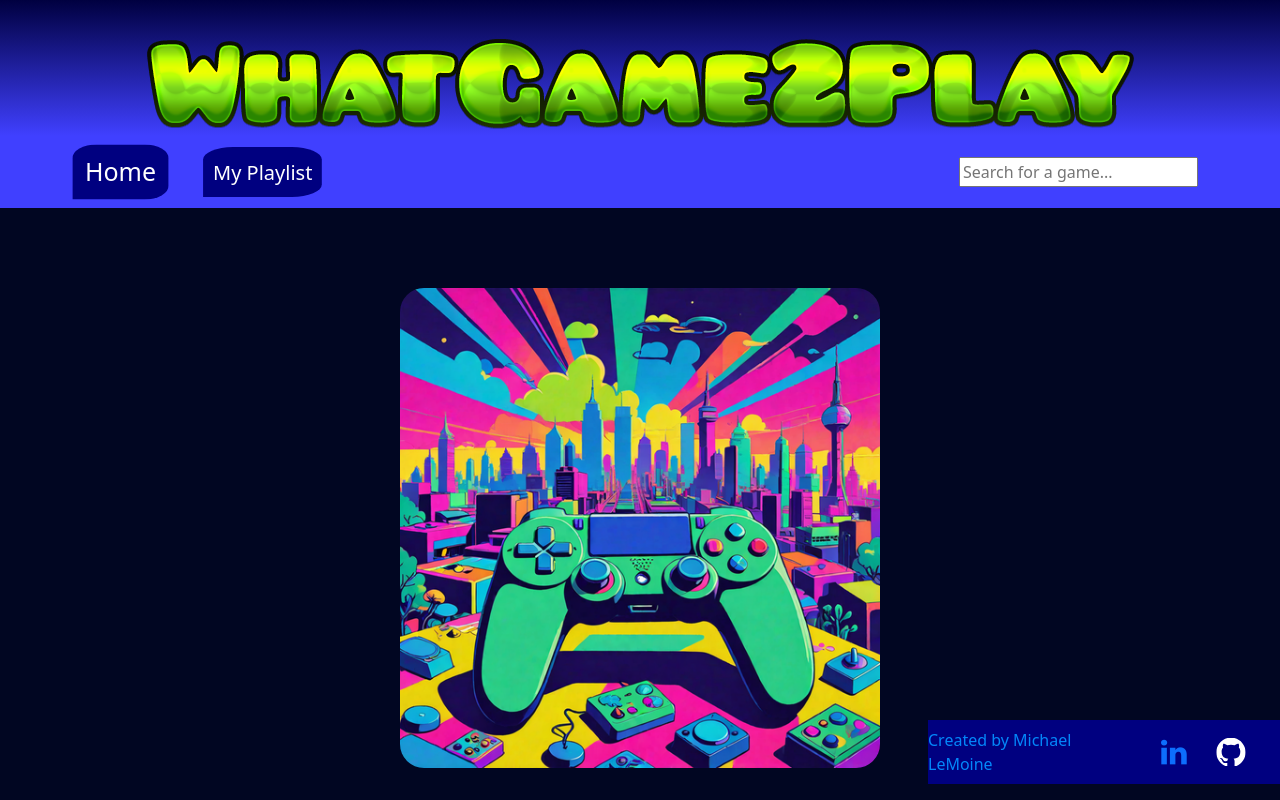
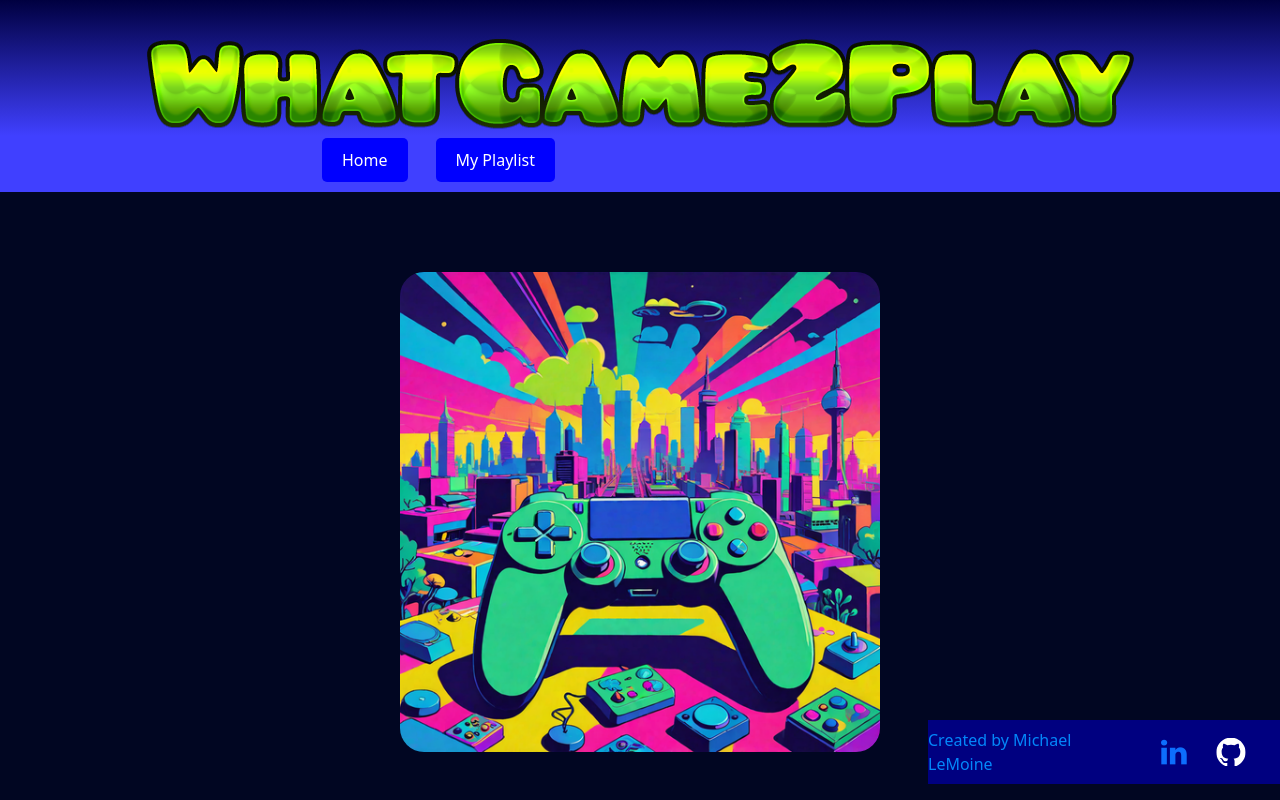
Before and after one commit to mlemoine28/whatgame2play2, a React (Vite) app: page / in a window 1280 px wide. Shown: the top 800 px of the page. Built offline with nearby package versions, Linux system fonts and the light colour scheme.

Commit message:
Adjusted NavBar items to preference, added green border over active item

```diff
--- a/src/Components/NavBar/NavBar.jsx
+++ b/src/Components/NavBar/NavBar.jsx
@@ -5,8 +5,11 @@ import Navbar from "react-bootstrap/Navbar";
 import NavDropdown from "react-bootstrap/NavDropdown";
 import styles from "./Navbar.module.css";
 import SearchBar from "../SearchBar/SearchBar";
+import ButtonIntro from "../Button/ButtonIntro";
 import { useState } from "react";
 import { useNavigate } from "react-router-dom";
+import { Button } from "react-bootstrap";
+import NavItem from "./NavItem";
 
 function NavBarTop() {
   const navigate = useNavigate();
@@ -24,33 +27,58 @@ function NavBarTop() {
   };
 
   return (
-    <Navbar expand="lg" className={styles.navBarStyle}>
-      <Container>
-        <Navbar.Brand
-          onClick={backToHomeClick}
+    <div className={styles.NavBarContainer}>
+      <div className={styles.navBarStyle}>
+        <div
           className={`${styles.NavBarPointer} ${
             active === "/home" ? styles.active : ""
           }`}
         >
-          Home
-        </Navbar.Brand>
-        <Navbar.Toggle aria-controls="basic-navbar-nav" />
-        <Navbar.Collapse id="basic-navbar-nav">
+          <NavItem label="Home" handleClick={backToHomeClick}>
+            {" "}
+          </NavItem>
+        </div>
+        <div
+          className={`${styles.NavBarPointer} ${
+            active === "/playlist" ? styles.active : ""
+          }`}
+        >
+          <NavItem
+            label="My Playlist"
+            handleClick={playlistButtonClick}
+          ></NavItem>
+        </div>
+        <div></div>
+      </div>
+    </div>
 
-          <Nav className="me-auto">
-            <Nav.Link
-              onClick={playlistButtonClick}
-              className={active === "/playlist" ? styles.playlistButton : ""} //no idea why .active doesn't work!!
-            >
-              {console.log("Active state for Playlist:", active)}
-              My Playlist
-            </Nav.Link>
-          </Nav>
-        </Navbar.Collapse>
-        {/* <a className={styles.test}>Heyoooooooooo</a> */}
-        <SearchBar />
-      </Container>
-    </Navbar>
+    // <Navbar expand="lg" className={styles.navBarStyle}>
+    //   <Container>
+    //     <Navbar.Brand
+    //       onClick={backToHomeClick}
+    //       className={`${styles.NavBarPointer} ${
+    //         active === "/home" ? styles.active : ""
+    //       }`}
+    //     >
+    //       Home
+    //     </Navbar.Brand>
+    //     <Navbar.Toggle aria-controls="basic-navbar-nav" />
+    //     <Navbar.Collapse id="basic-navbar-nav">
+
+    //       <Nav className="me-auto">
+    //         <Nav.Link
+    //           onClick={playlistButtonClick}
+    //           className={active === "/playlist" ? styles.playlistButton : ""} //no idea why .active doesn't work!!
+    //         >
+    //           {console.log("Active state for Playlist:", active)}
+    //           My Playlist
+    //         </Nav.Link>
+    //       </Nav>
+    //     </Navbar.Collapse>
+    //     {/* <a className={styles.test}>Heyoooooooooo</a> */}
+    //     <SearchBar />
+    //   </Container>
+    // </Navbar>
   );
 }
 
--- a/src/Components/NavBar/NavBar.module.css
+++ b/src/Components/NavBar/NavBar.module.css
@@ -1,17 +1,36 @@
 .navBarStyle {
  background-color: #4040FF;
- position: fixed;
- height: 4.5rem;
- width: 100%;
- color: white;
- padding-left: 50px;
+display: flex;
+flex-direction: row;
+gap: 1.5rem;
+color: white;
+padding-left: 20rem;
+padding-bottom: 0.5rem;
 }
+
+.NavBarButton {
+background-color: blue;
+color: white;
+padding: 10px 20px;
+border-radius: 5px;
+border: none;
+cursor: pointer;
+transition-duration: 0.4s;
+position: relative;
+margin: 0rem;
+}
+
+.NavBarButton:hover{
+background-color: navy;
+text-decoration: underline;
+}
+
 
 
 
 .navBarStyle a, .navBarStyle p, .navBarStyle h1 {
  color: inherit;
- scale: 125%;
+
  margin-left: 2.5rem;
  text-decoration: underline !important;
  text-decoration-color: transparent !important;
@@ -22,27 +41,19 @@
 
 .NavBarPointer, .navBarStyle a, .navBarStyle p, .navBarStyle h1 {
  cursor: pointer;
- color: white!important;
- scale: 125%;
+ color: red!important;
  border-style: solid;
- border-radius: 25%;
+ border-radius: 5px;
 
- border-bottom-left-radius: 0%;
- width: fit-content;
- padding: 0.5rem;
- background-color: navy;
-
-
+ background-color: #4040FF;
  text-decoration: underline !important;
  text-decoration-color: transparent !important;
  transition: 0.4s;
-
-
 }
 
 .NavBarPointer:hover, .navBarStyle a:hover {
- color: #39FF14 !important;
- text-decoration-color: #39FF14 !important;
+ color: #39FF14;
+ text-decoration-color: #39FF14;
  text-decoration: underline;
 }
 
@@ -62,13 +73,13 @@
   border: 2px solid transparent;
 }
 
-.test {
-  border: 4px solid red
-}
+
 
 
 .active {
   border-color: #39FF14; /* Active border color */
-  font-weight: bold;  /* Optional: Emphasize active link */
-  color: red;
+  font-weight: bold !important;
+  color: red !important;
+  text-decoration: underline !important;
+  scale: 110%;
 }
--- /dev/null
+++ b/src/Components/NavBar/NavItem.jsx
@@ -0,0 +1,12 @@
+import React from "react";
+import styles from "./Navbar.module.css";
+
+function NavItem({ label, handleClick }) {
+ return (
+   <button className={styles.NavBarButton} onClick={handleClick}>
+     {label}
+   </button>
+ );
+}
+
+export default NavItem;
```
